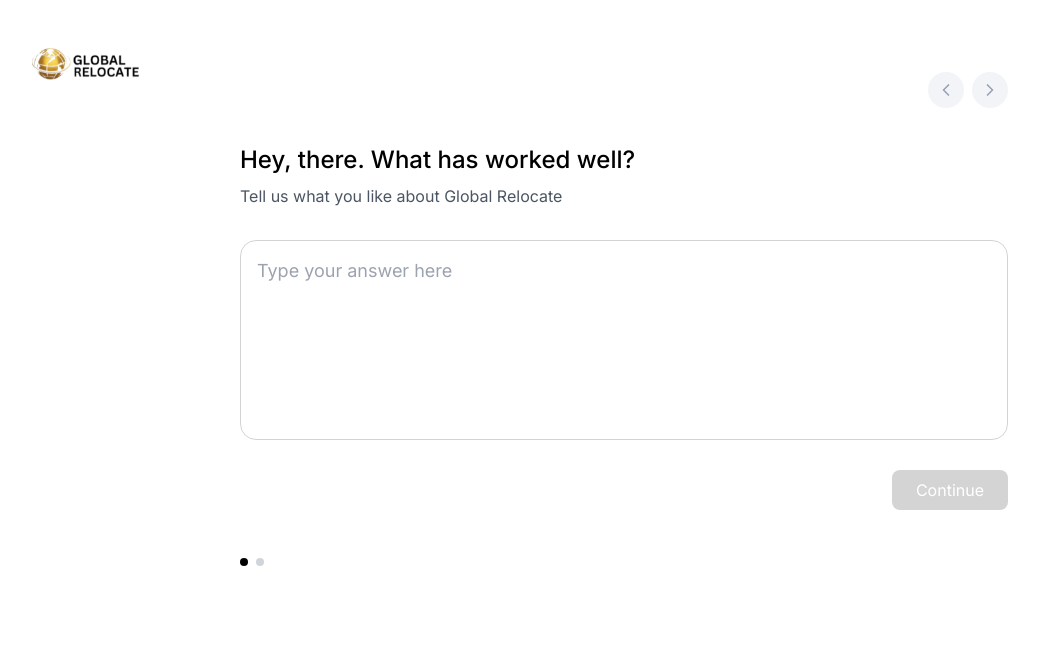
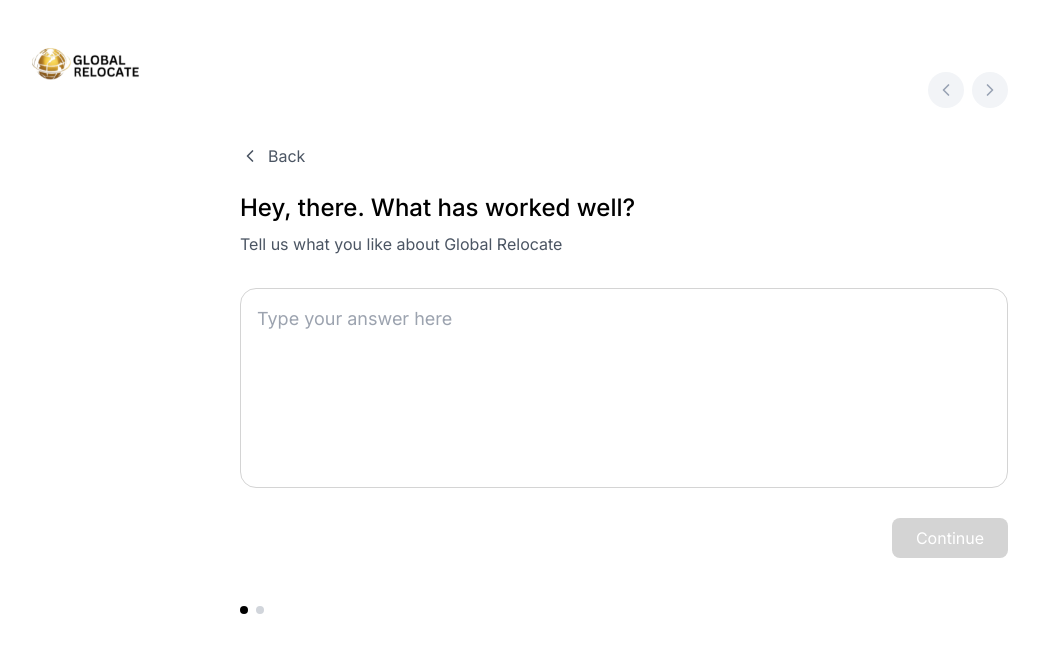
Before and after one commit to Global-Relocate/globalrelocatefrontend, a React (Vite) app: page /user/feedback in a window 1280 px wide. Shown: the top 652 px of the page, without its empty margins (16-1055 px from the left). Built offline with nearby package versions, Linux system fonts and the light colour scheme; no server answers.

Commit message:
feat: Add back button to Feedback component for improved navigation

```diff
--- a/src/pages/user/Feedback.jsx
+++ b/src/pages/user/Feedback.jsx
@@ -60,6 +60,10 @@ const Feedback = () => {
     }
   };
 
+  const handleNavigateBack = () => {
+    navigate(-1);
+  };
+
   return (
     <div className="w-full min-h-screen bg-white">
       <div className="w-full px-12 pt-12">
@@ -70,6 +74,15 @@ const Feedback = () => {
       {/* Content */}
       <div className="max-w-[800px] mx-auto px-4 mt-16">
         <div className="relative">
+          {/* Back Button - Added here */}
+          <button
+            onClick={handleNavigateBack}
+            className="flex items-center gap-2 text-gray-600 hover:text-gray-900 transition-colors mb-6"
+          >
+            <ChevronLeft size={20} />
+            <span>Back</span>
+          </button>
+
           {/* Navigation Buttons */}
           <div className="absolute right-0 -top-[72px] flex items-center gap-2">
             <button
```
